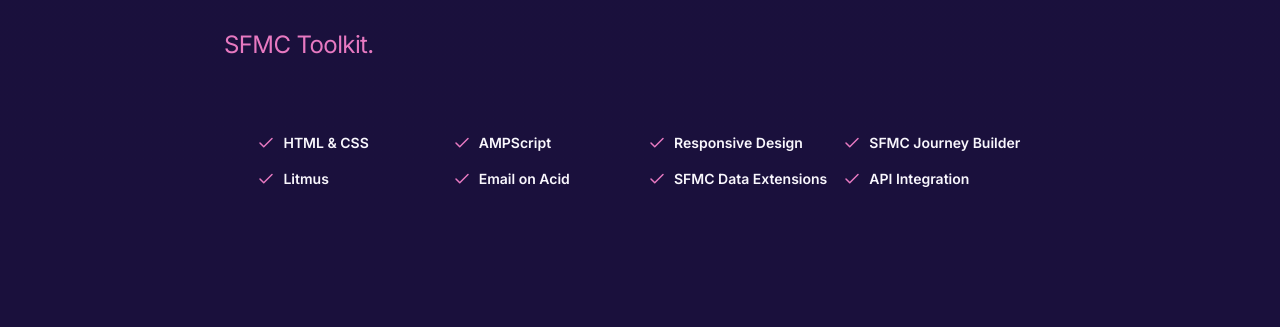
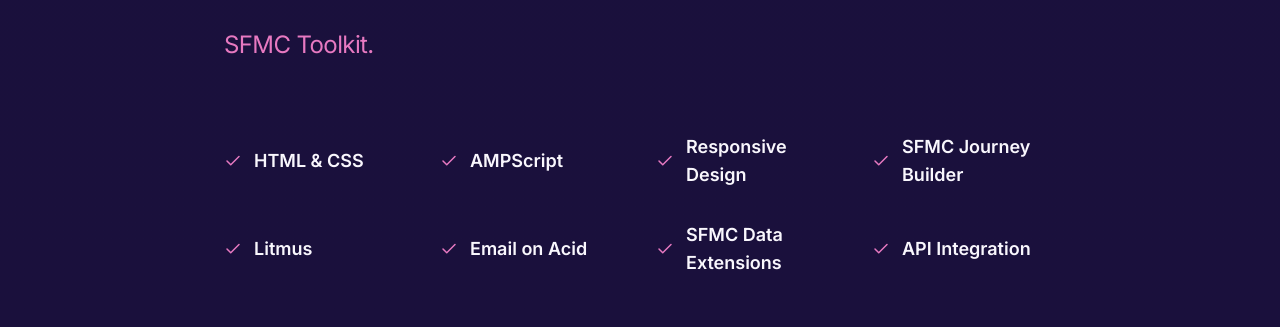
Before and after one commit to jmayheww/joshua-portfolio, a Next.js app: page / in a window 1280 px wide. Shown: the part 1780-2107 px from the top of the page. Built offline with nearby package versions, Linux system fonts and the light colour scheme.

Commit message:
adjust skills list column styles in skills list component for even spacing and responsive layout

```diff
--- a/app/components/SkillsList.js
+++ b/app/components/SkillsList.js
@@ -24,20 +24,13 @@
 
 export const SkillsList = () => {
   return (
-    <div className="grid grid-cols-2 sm:grid-cols-3 md:grid-cols-4 xl:grid-cols-4 gap-4">
+    <div className="grid grid-cols-2 sm:grid-cols-4 md:grid-cols-4 gap-6 lg:gap-8">
       {salesForceDevSkills.map((skill) => (
-        <div key={skill} className="flex items-center space-x-2">
-          {/* Checkmark Icon */}
+        <div key={skill} className="flex items-center space-x-3 group">
           <div className="flex-shrink-0">
-            {" "}
-            {/* Ensures icon doesn't flex */}
             <CheckIcon />
           </div>
-
-          {/* Skill Name */}
-          <span className="text-sm sm:text-md font-inter font-semibold ">
-            {" "}
-            {/* Responsive font size and truncation */}
+          <span className="text-sm sm:text-md lg:text-lg font-inter font-semibold">
             {skill}
           </span>
         </div>
```
